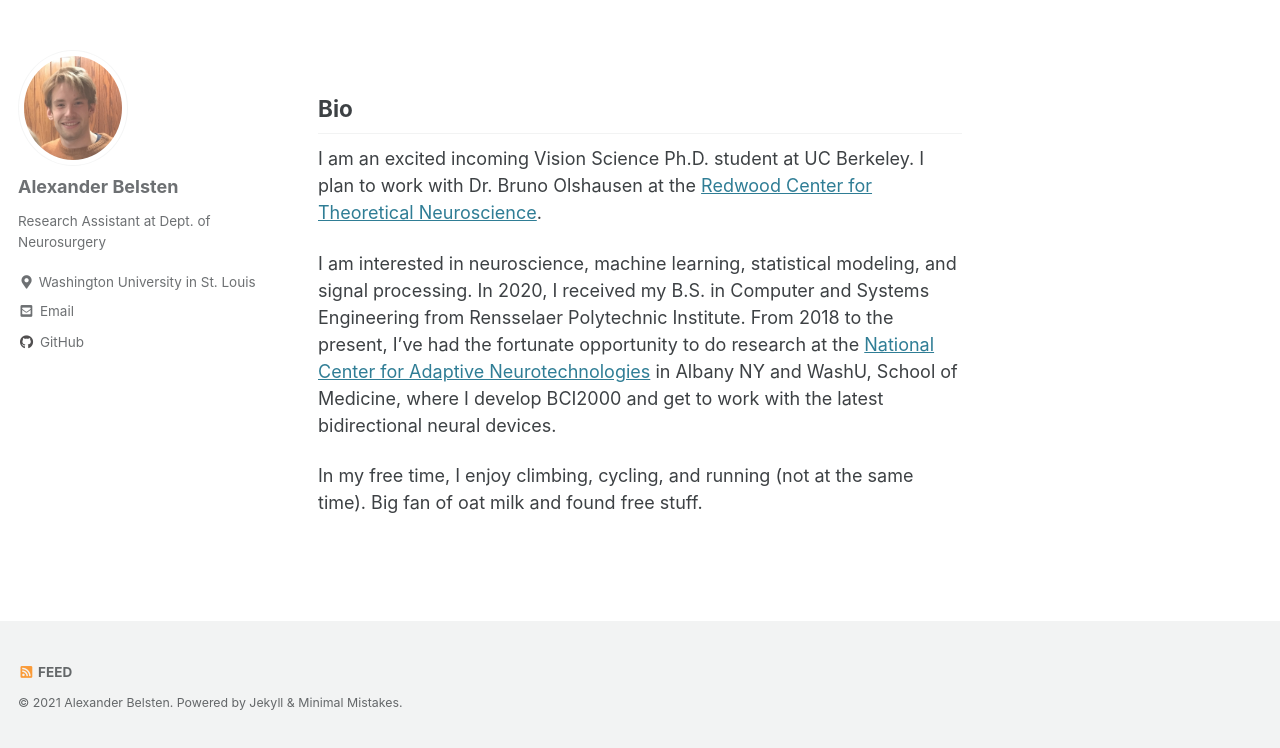
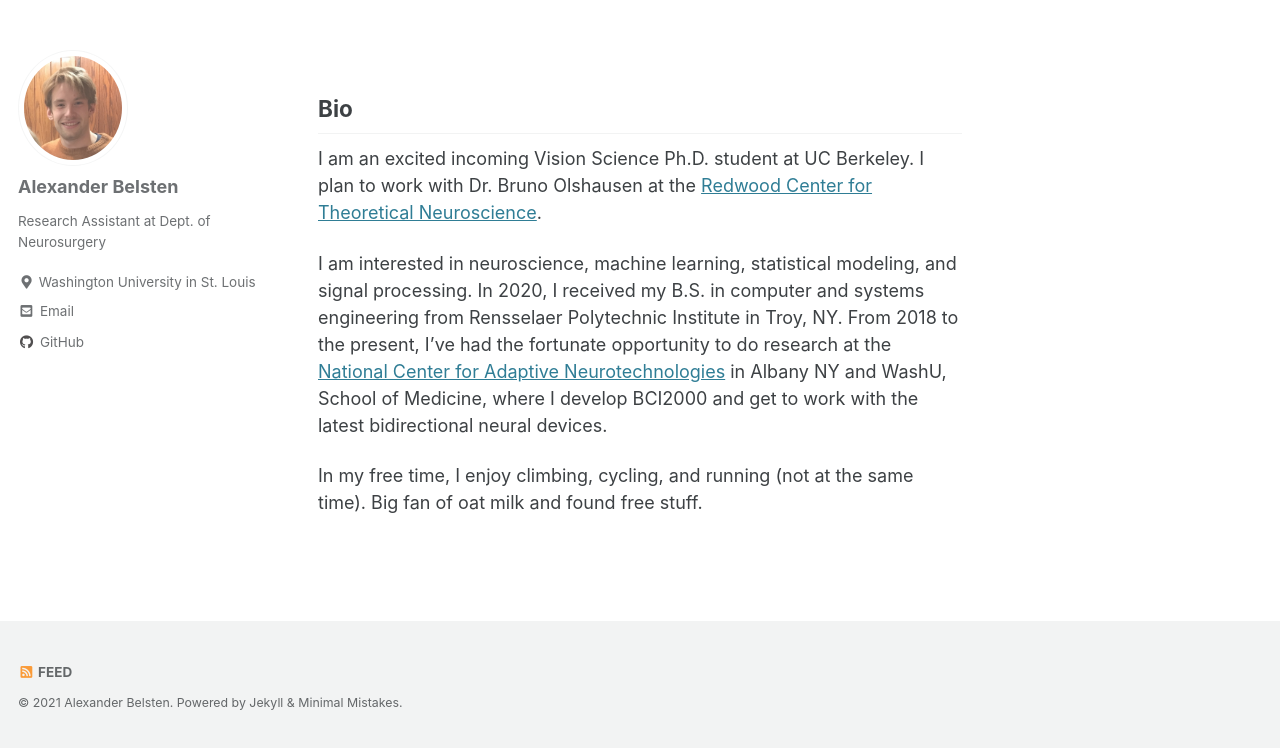
Before and after one commit to belsten/belsten.github.io, a Jekyll site: the page built from index.markdown, in a window 1280 px wide and 999 px high, cut to the strip 251-999 px from the top of the window. Built offline with Jekyll 4.4.1, drawn with Linux system fonts in a browser that asks for light colours; cached includes are drawn as plain includes; a script bundle is joined from its source files by our own code; library files that are not in the unit come from our copies; our own code applies the rules of GitHub Pages for plain Markdown files.

Commit message:
lowercase major, location major

```diff
--- a/index.markdown
+++ b/index.markdown
@@ -15,6 +15,6 @@ header:
 
 I am an excited incoming Vision Science Ph.D. student at UC Berkeley. I plan to work with  Dr. Bruno Olshausen at the [Redwood Center for Theoretical Neuroscience](https://redwood.berkeley.edu).
 
-I am interested in neuroscience, machine learning, statistical modeling, and signal processing. In 2020, I received my B.S. in Computer and Systems Engineering from Rensselaer Polytechnic Institute. From 2018 to the present, I've had the fortunate opportunity to do research at the [National Center for Adaptive Neurotechnologies](https://www.neurotechcenter.org) in Albany NY and WashU, School of Medicine, where I develop BCI2000 and get to work with the latest bidirectional neural devices.
+I am interested in neuroscience, machine learning, statistical modeling, and signal processing. In 2020, I received my B.S. in computer and systems engineering from Rensselaer Polytechnic Institute in Troy, NY. From 2018 to the present, I've had the fortunate opportunity to do research at the [National Center for Adaptive Neurotechnologies](https://www.neurotechcenter.org) in Albany NY and WashU, School of Medicine, where I develop BCI2000 and get to work with the latest bidirectional neural devices.
 
 In my free time, I enjoy climbing, cycling, and running (not at the same time). Big fan of oat milk and found free stuff.
```
